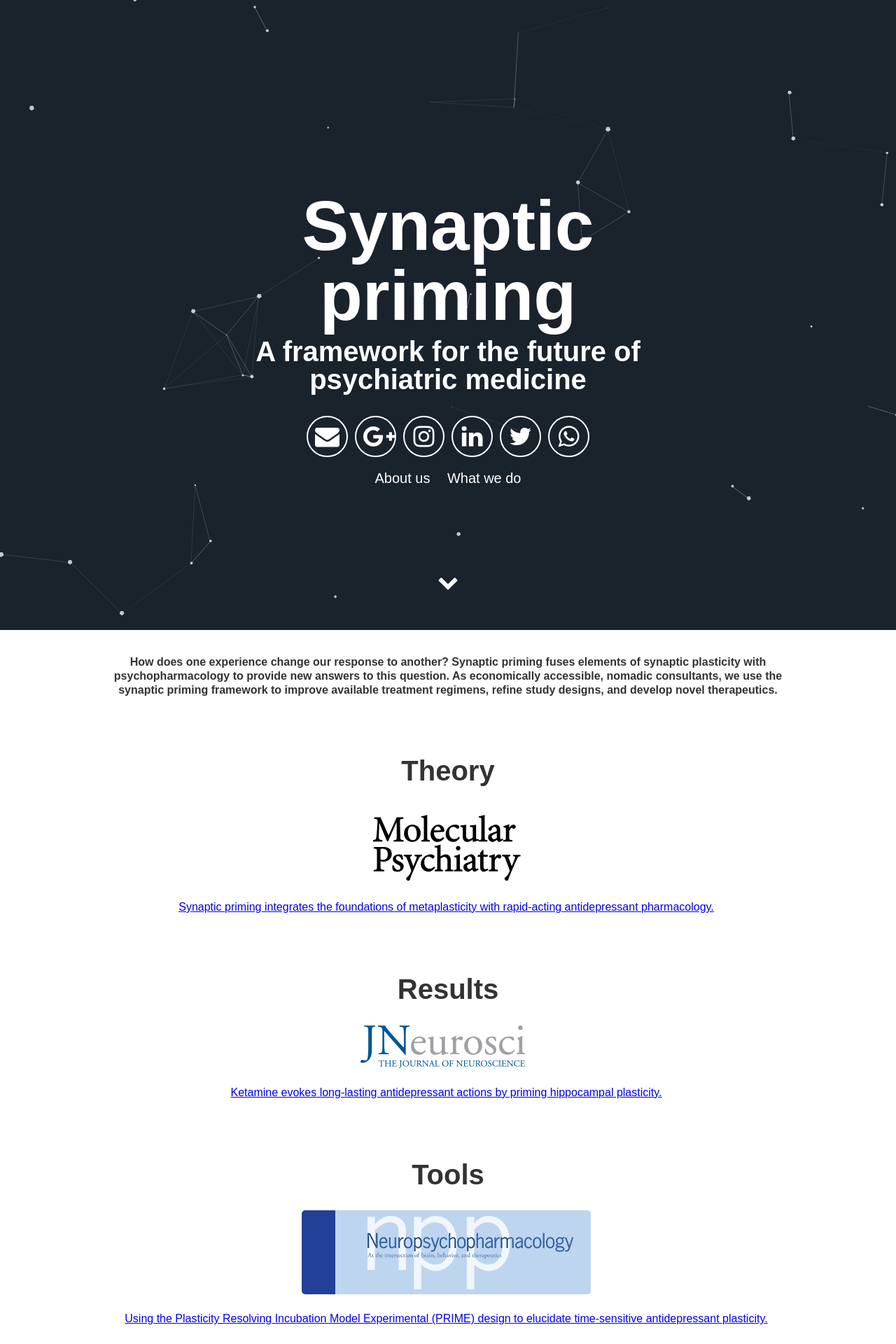
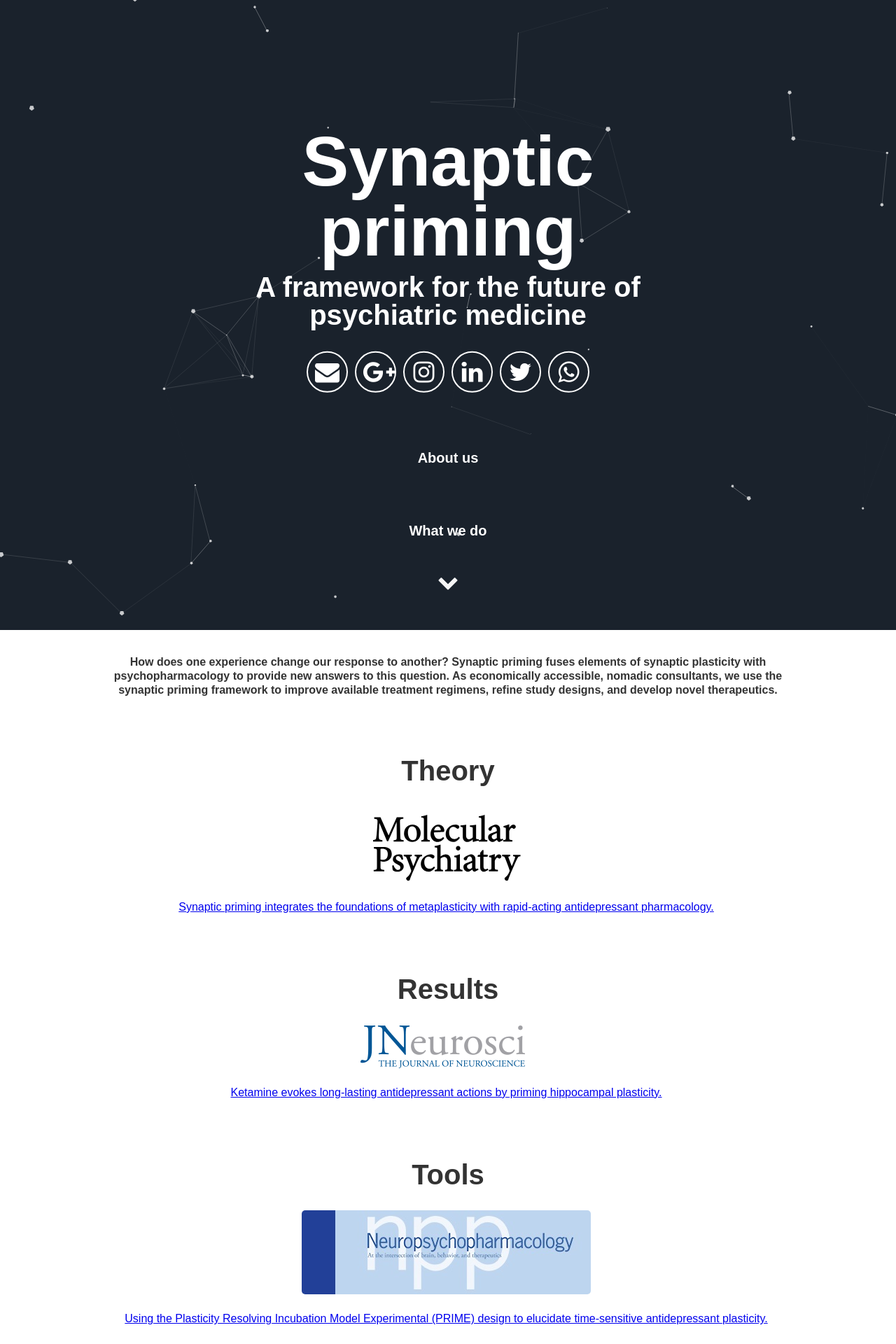
Before and after one commit to synaptic-priming/Nomad, a Jekyll site: the page built from index.html, in a window 1280 px wide. Shown: the top 1920 px of the page at 70% size. Built offline with Jekyll 4.4.1, drawn with Linux system fonts in a browser that asks for light colours.

Commit message:
Update header.html

```diff
--- a/_includes/header.html
+++ b/_includes/header.html
@@ -5,7 +5,6 @@
         <span class="site-description">{{site.user_title}}</span>
       </h1>
       <div class="header-icons">
-
 
         <a aria-label="Send email" target="_blank" href="mailto: synaptic.priming@gmail.com"><i class="icon fa fa-envelope"></i></a>
         <a aria-label="My Google Plus" target="_blank" href="https://scholar.google.com/citations?user=azKfXbsAAAAJ&hl=en&oi=ao"><i class="icon fa fa-google-plus" ></i></a>
@@ -15,8 +14,8 @@
         <a aria-label="My Whatsapp" target="_blank" href="https://wa.me/16785427932"><i class="icon fa fa-whatsapp" ></i></a>
       </div>
       <div class="header-links">
-        <a class="link" href="#about" data-scroll>About us</a>
-        <a class="link" href="#projects" data-scroll>What we do</a>
+       <h2> <a class="link" href="#about" data-scroll>About us</a> </h2>
+       <h2> <a class="link" href="#projects" data-scroll>What we do</a> </h2>
       </div>
   </div>
   <a class="down" href="#about" data-scroll><i class="icon fa fa-chevron-down" aria-hidden="true"></i></a>
```
